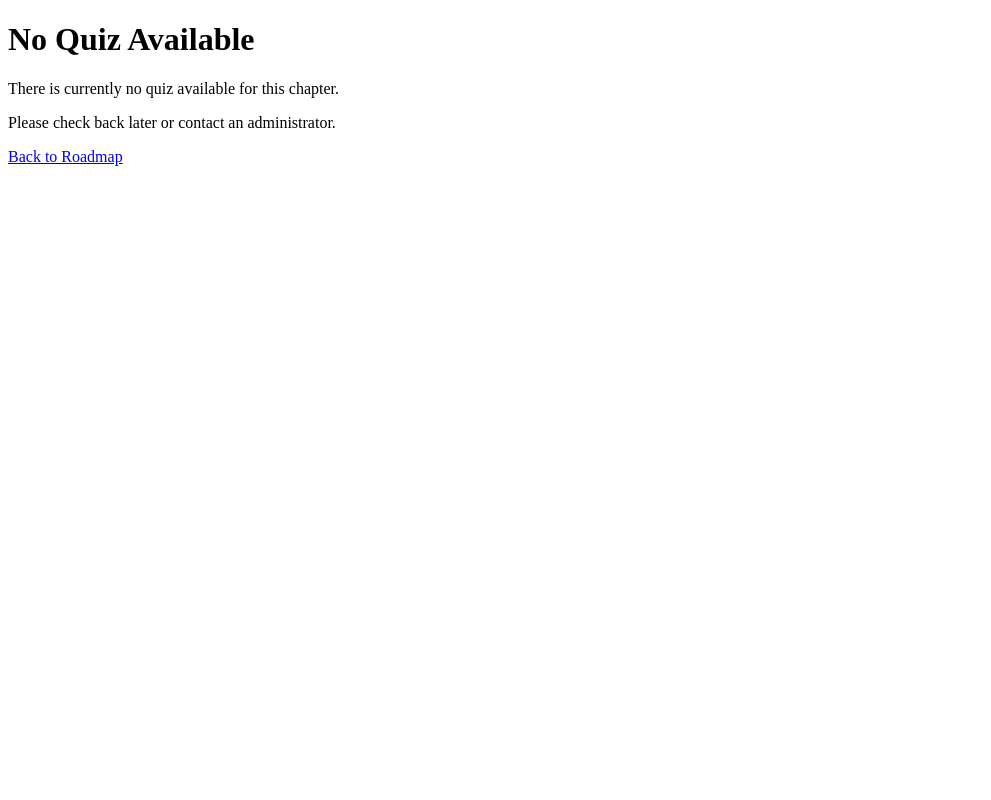
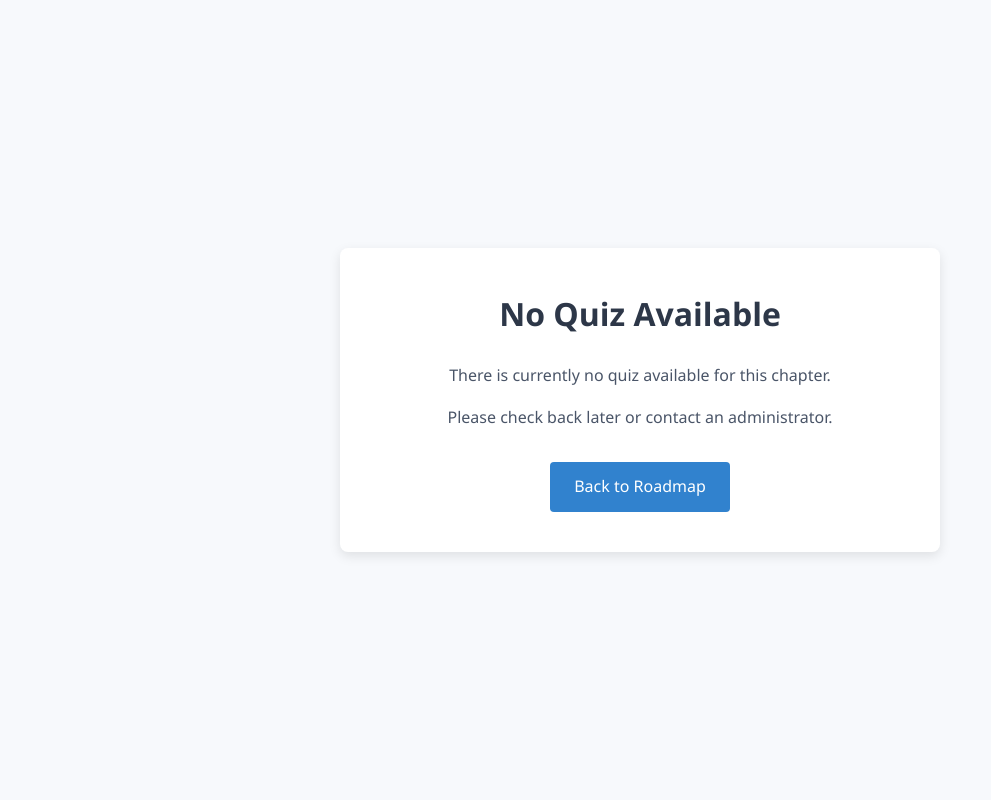
Before and after one commit to Divyanshu52Singhal/CarrerQuest, a Flask app: template templates/no_quiz.html in a window 1280 px wide. Shown: the whole page, without its empty margins (0-991 px from the left). Run offline with Flask 3, Linux system fonts and the light colour scheme; the template is opened without the code that fills it, so the values that code supplies are empty; some libraries are stand-ins or nearby versions.

Commit message:
adding back the work

```diff
--- /dev/null
+++ b/static/css/no_quiz.css
@@ -0,0 +1,76 @@
+/* no_quiz.css */
+
+/* Reset and base styles */
+* {
+    margin: 0;
+    padding: 0;
+    box-sizing: border-box;
+}
+
+body {
+    font-family: 'Segoe UI', Tahoma, Geneva, Verdana, sans-serif;
+    line-height: 1.6;
+    color: #333;
+    background-color: #f7f9fc;
+    min-height: 100vh;
+    display: flex;
+    align-items: center;
+    justify-content: center;
+}
+
+.container {
+    max-width: 600px;
+    width: 90%;
+    background-color: white;
+    border-radius: 8px;
+    box-shadow: 0 4px 12px rgba(0, 0, 0, 0.1);
+    padding: 2.5rem;
+    text-align: center;
+}
+
+h1 {
+    color: #2d3748;
+    margin-bottom: 1.5rem;
+    font-size: 2rem;
+}
+
+p {
+    margin-bottom: 1rem;
+    color: #4a5568;
+}
+
+.actions {
+    margin-top: 2rem;
+}
+
+.btn {
+    display: inline-block;
+    padding: 0.75rem 1.5rem;
+    background-color: #4a5568;
+    color: white;
+    text-decoration: none;
+    border-radius: 4px;
+    font-weight: 500;
+    transition: all 0.3s ease;
+}
+
+.btn.primary {
+    background-color: #3182ce;
+}
+
+.btn:hover {
+    opacity: 0.9;
+    transform: translateY(-2px);
+    box-shadow: 0 4px 8px rgba(0, 0, 0, 0.1);
+}
+
+/* Responsive adjustments */
+@media (max-width: 768px) {
+    .container {
+        padding: 1.5rem;
+    }
+
+    h1 {
+        font-size: 1.75rem;
+    }
+}
--- a/templates/no_quiz.html
+++ b/templates/no_quiz.html
@@ -5,8 +5,10 @@
     <meta charset="UTF-8">
     <meta name="viewport" content="width=device-width, initial-scale=1.0">
     <title>No Quiz Available</title>
-    <link rel="stylesheet" href="{{ url_for('static', filename='styles.css') }}">
-</head>
+    <link
+    rel="stylesheet"
+    href="{{ url_for('static', filename='css/no_quiz.css') }}"
+  /></head>
 <body>
     <div class="container">
         <h1>No Quiz Available</h1>
```
